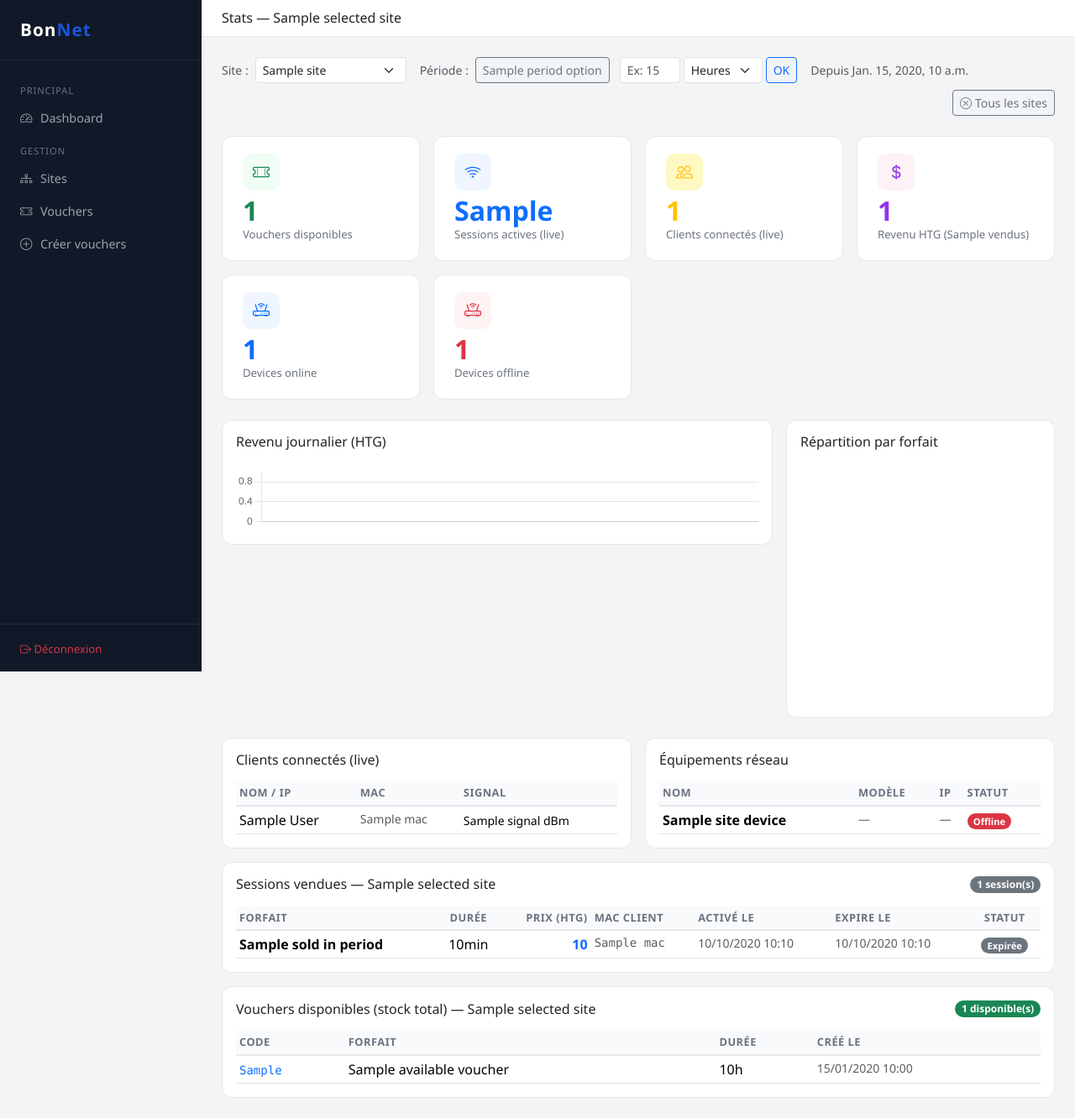
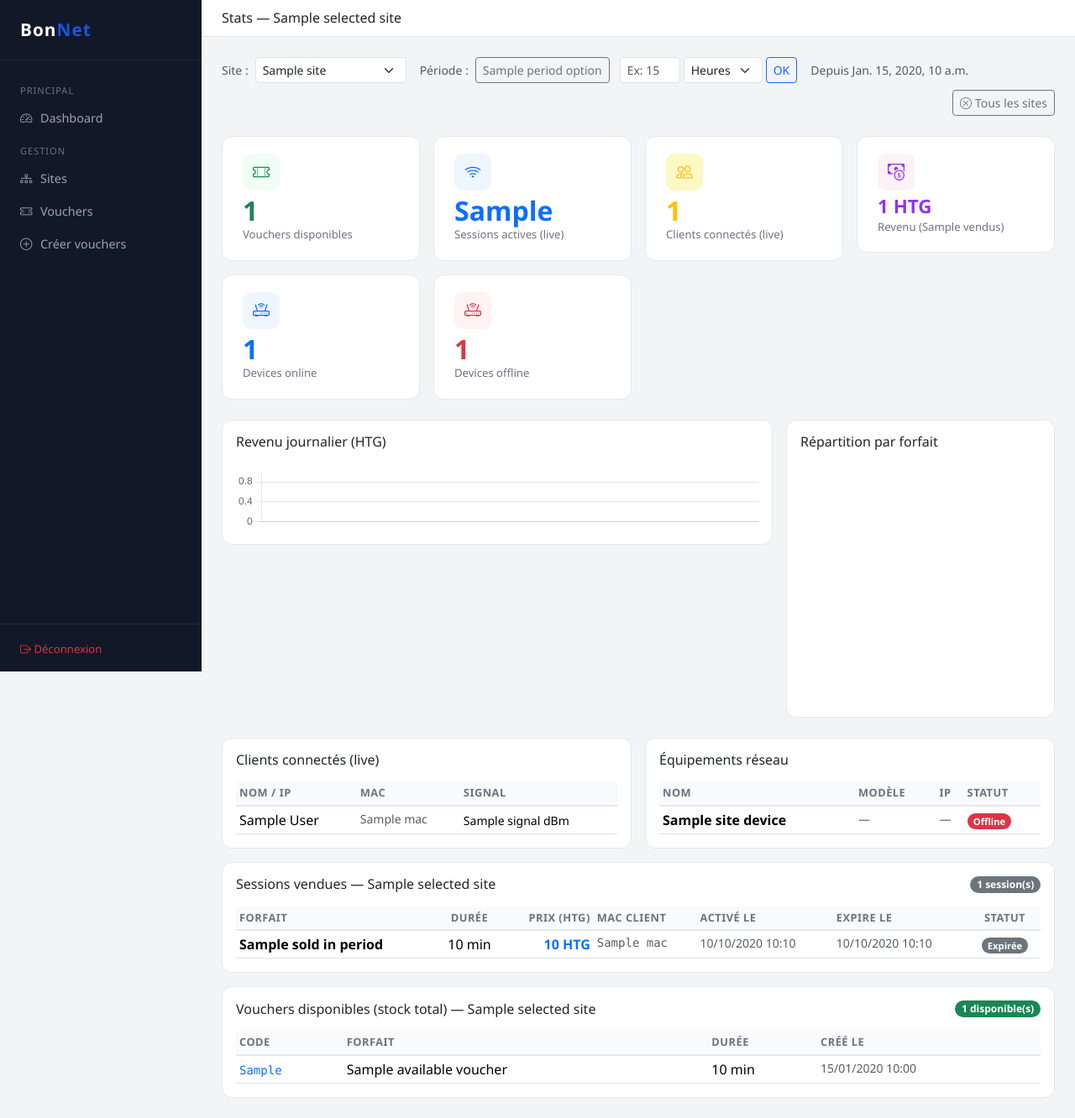
Before and after one commit to Vaillantval/Transversal-Voucher-Managing-system, a Django app: template templates/dashboard/index.html in a window 1280 px wide. Shown: the whole page at 84% size. Run offline with Django 5.2, Linux system fonts and the light colour scheme; the template is opened without the code that fills it: most values are stand-ins (such as "Sample title", 1, 10 or a date in 2020); a map, chart or similar area stays blank.

Commit message:
Add smart_duration and htg template filters; apply across dashboard
- smart_duration(minutes): min → h → j → mois → an(s) (integer division,
  365.25-day year average for leap year accuracy)
- htg(value): formats revenue with narrow-space thousands separator + ' HTG'
- Icon: bi-currency-dollar → bi-cash-coin
- _enrich_voucher: expose duration_minutes so voucher stock uses same filter

Co-Authored-By: Claude Sonnet 4.6 <noreply@anthropic.com>

```diff
--- a/dashboard/templatetags/dashboard_extras.py
+++ b/dashboard/templatetags/dashboard_extras.py
@@ -6,3 +6,52 @@ register = template.Library()
 @register.filter
 def split(value, delimiter=','):
     return value.split(delimiter)
+
+
+@register.filter
+def smart_duration(minutes):
+    """
+    Converts a duration in minutes to a human-readable string.
+    Integer division only:  min → h → j → mois → an(s)
+    """
+    try:
+        m = int(minutes)
+    except (TypeError, ValueError):
+        return "—"
+
+    if m <= 0:
+        return "—"
+    if m < 60:
+        return f"{m} min"
+
+    hours = m // 60
+    if hours < 24:
+        return f"{hours} h"
+
+    days = m // 1440          # 60 * 24
+    if days < 30:
+        return f"{days} j"
+
+    # Approximate months: 30-day months
+    months = days // 30
+    if months < 12:
+        return f"{months} mois"
+
+    # Approximate years: 365-day years (leap years handled below)
+    # Use 365.25 average to stay accurate over long spans, then floor
+    years = int(days // 365.25)
+    if years == 1:
+        return "1 an"
+    return f"{years} ans"
+
+
+@register.filter
+def htg(value):
+    """Format a number as HTG currency with space thousands separator."""
+    try:
+        n = float(value)
+    except (TypeError, ValueError):
+        return "—"
+    # Format with comma thousands separator then swap to space (French style)
+    formatted = f"{n:,.0f}".replace(",", "\u202f")  # narrow no-break space
+    return f"{formatted} HTG"
--- a/templates/dashboard/index.html
+++ b/templates/dashboard/index.html
@@ -98,9 +98,9 @@
   </div>
   <div class="col-6 col-md-3">
     <div class="stat-card">
-      <span class="stat-icon" style="background:#FDF2F8"><i class="bi bi-currency-dollar" style="color:#9333ea"></i></span>
-      <div class="kpi-val mt-2" style="color:#9333ea">{{ total_revenue|floatformat:0 }}</div>
-      <div class="kpi-label">Revenu HTG ({{ sold_vouchers }} vendus)</div>
+      <span class="stat-icon" style="background:#FDF2F8"><i class="bi bi-cash-coin" style="color:#9333ea"></i></span>
+      <div class="kpi-val mt-2" style="color:#9333ea;font-size:1.4rem">{{ total_revenue|htg }}</div>
+      <div class="kpi-label">Revenu ({{ sold_vouchers }} vendus)</div>
     </div>
   </div>
   {% if selected_site %}
@@ -172,7 +172,7 @@
           {% else %}<span class="text-muted">0</span>{% endif %}
         </td>
         <td class="text-end fw-semibold {% if stats.revenue > 0 %}text-primary{% else %}text-muted{% endif %}">
-          {{ stats.revenue|floatformat:0 }}
+          {{ stats.revenue|htg }}
         </td>
       </tr>
       {% empty %}
@@ -302,8 +302,8 @@
           {% for g in sold_in_period %}
           <tr>
             <td class="fw-semibold">{{ g.tier_label }}</td>
-            <td class="text-center">{{ g.duration_minutes|floatformat:0|default:"—" }}min</td>
-            <td class="text-end text-primary fw-semibold">{{ g.price|floatformat:0 }}</td>
+            <td class="text-center">{{ g.duration_minutes|smart_duration }}</td>
+            <td class="text-end text-primary fw-semibold">{{ g.price|htg }}</td>
             <td class="text-muted small font-monospace">{{ g.mac|default:"—" }}</td>
             <td class="text-muted small">{{ g.sold_dt|date:"d/m/Y H:i" }}</td>
             <td class="text-muted small">{{ g.end_dt|date:"d/m/Y H:i"|default:"—" }}</td>
@@ -341,7 +341,7 @@
           <tr>
             <td><code class="text-primary">{{ v.code_display }}</code></td>
             <td>{{ v.tier_label }}</td>
-            <td>{{ v.duration_hours }}h</td>
+            <td>{{ v.duration_minutes|smart_duration }}</td>
             <td class="text-muted small">{{ v.created_dt|date:"d/m/Y H:i" }}</td>
           </tr>
           {% empty %}
--- a/unifi_api/client.py
+++ b/unifi_api/client.py
@@ -113,8 +113,9 @@ def get_devices(site_id: str, _c=None):
 def _enrich_voucher(v: dict, site_name: str, site_unifi_id: str) -> dict:
     v['site_name']      = site_name
     v['site_unifi_id']  = site_unifi_id
-    v['duration_hours'] = round(v.get('duration', 0) / 60, 1)
-    v['voucher_id']     = v.get('_id', '')  # _id interdit dans les templates Django
+    v['duration_minutes'] = v.get('duration', 0)
+    v['duration_hours']   = round(v['duration_minutes'] / 60, 1)
+    v['voucher_id']       = v.get('_id', '')  # _id interdit dans les templates Django
     code = v.get('code', '')
     v['code_display'] = f"{code[:5]}-{code[5:]}" if len(code) > 5 else code
     ts = v.get('create_time')
```
